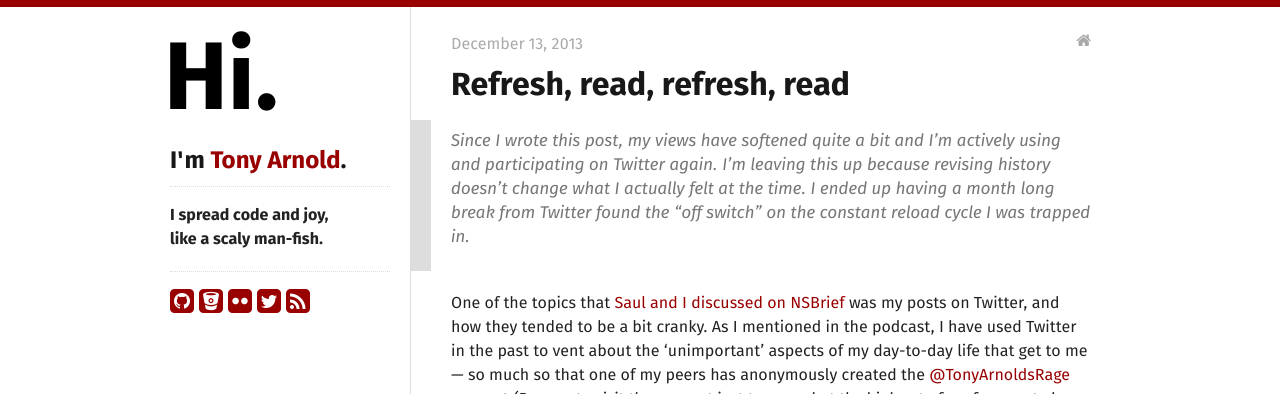
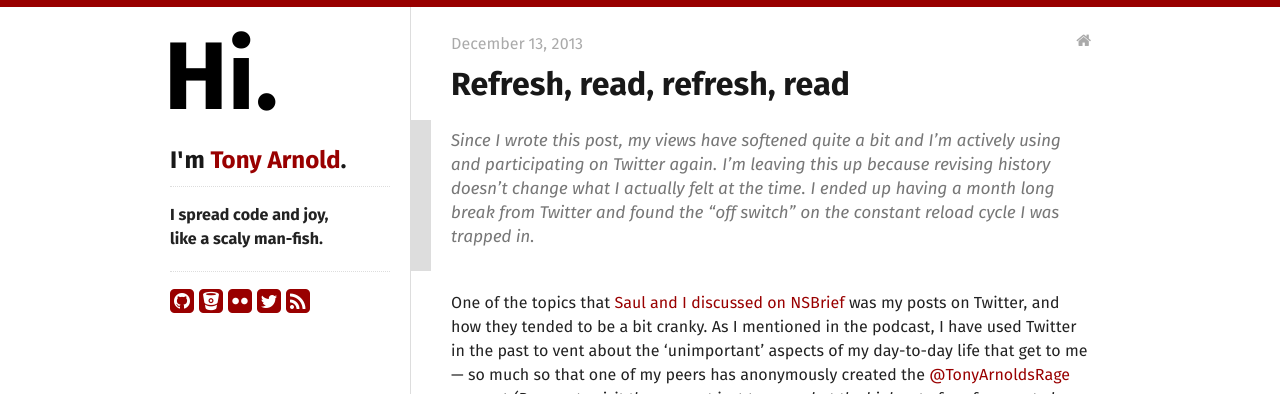
Before and after one commit to tonyarnold/tonyarnold.github.io, a Jekyll site: the page built from _posts/2013-12-13-refresh-read-refresh-read.md, in a window 1280 px wide. Shown: the top 394 px of the page. Built offline with Jekyll 4.4.1, drawn with Linux system fonts in a browser that asks for light colours; nearby versions of some CDN libraries; part of the change alters nothing that is shown.

Commit message:
Add missing "and" to intro

```diff
--- a/_posts/2013-12-13-refresh-read-refresh-read.md
+++ b/_posts/2013-12-13-refresh-read-refresh-read.md
@@ -1,11 +1,14 @@
 ---
 layout: post
-date: 2013-12-13 10:00:00
-title: Refresh, read, refresh, read
+date:
+  - 2013-12-13T10:00:00.000Z
+  - "Fri Dec 13 2013 21:00:00 GMT+1100 (EST)"
+title: "Refresh, read, refresh, read"
+published: true
 ---
 
 > Since I wrote this post, my views have softened quite a bit and I'm actively using and participating on Twitter again. I'm leaving this up because revising history doesn't change what I actually felt at the time.
-> I ended up having a month long break from Twitter found the "off switch" on the constant reload cycle I was trapped in.
+> I ended up having a month long break from Twitter and found the "off switch" on the constant reload cycle I was trapped in.
 
 One of the topics that [Saul and I discussed on NSBrief](http://nsbrief.com/111-tony-arnold/) was my posts on Twitter, and how they tended to be a bit cranky. As I mentioned in the podcast, I have used Twitter in the past to vent about the 'unimportant' aspects of my day-to-day life that get to me — so much so that one of my peers has anonymously created the [@TonyArnoldsRage](http://twitter.com/TonyArnoldsRage) account _(Be sure to visit the account just to marvel at the high art of my face pasted onto the Hulk's body!)_.
 
```
